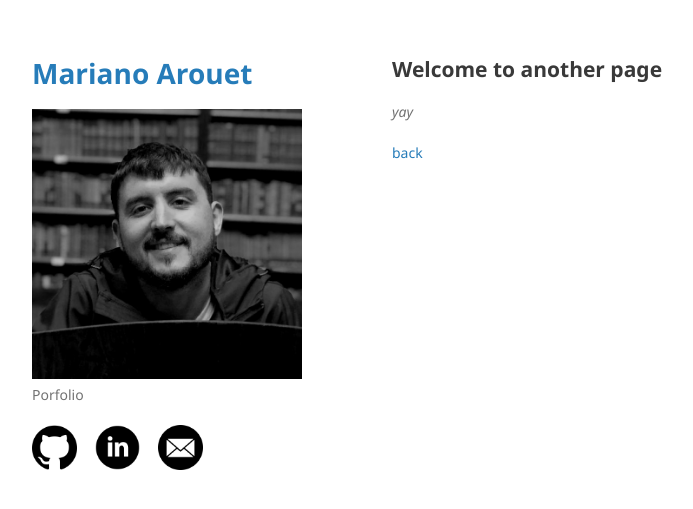
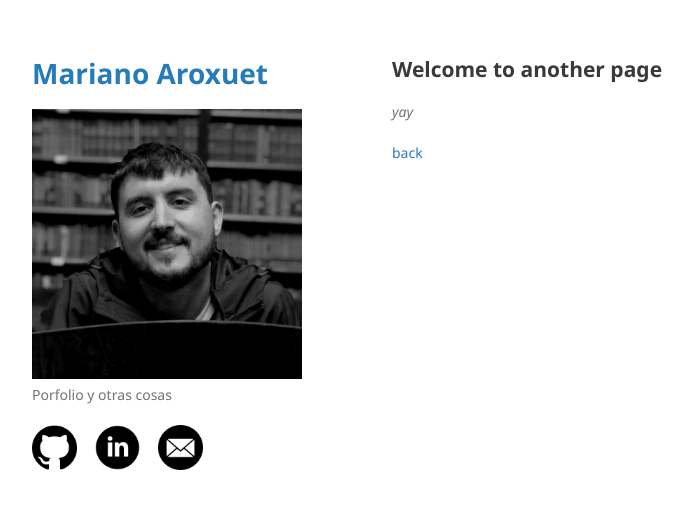
Before and after one commit to Marouxet/marouxet.github.io, a Jekyll site: the page built from another-page.md, in a window 1280 px wide. Shown: the top 509 px of the page, without its empty margins (178-871 px from the left). Built offline with Jekyll 4.4.1, drawn with Linux system fonts in a browser that asks for light colours; our own code applies the rules of GitHub Pages for plain Markdown files.

```diff
--- a/_config.yml
+++ b/_config.yml
@@ -1,6 +1,6 @@
-title: Mariano Arouet
+title: Mariano Aroxuet
 logo: /assets/img/foto.jpeg
-description: Porfolio
+description: Porfolio y otras cosas
 show_downloads: false
 google_analytics:
 theme: jekyll-theme-minimal
```
